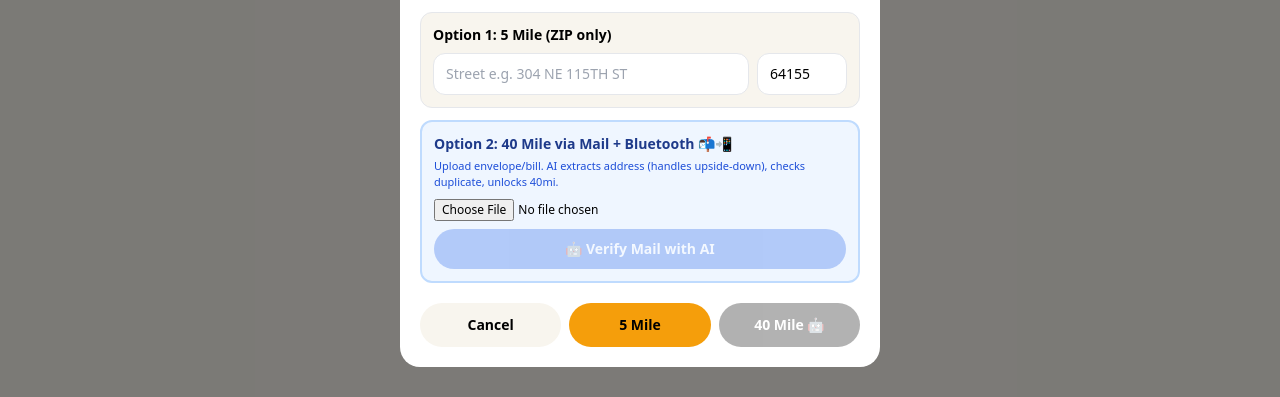
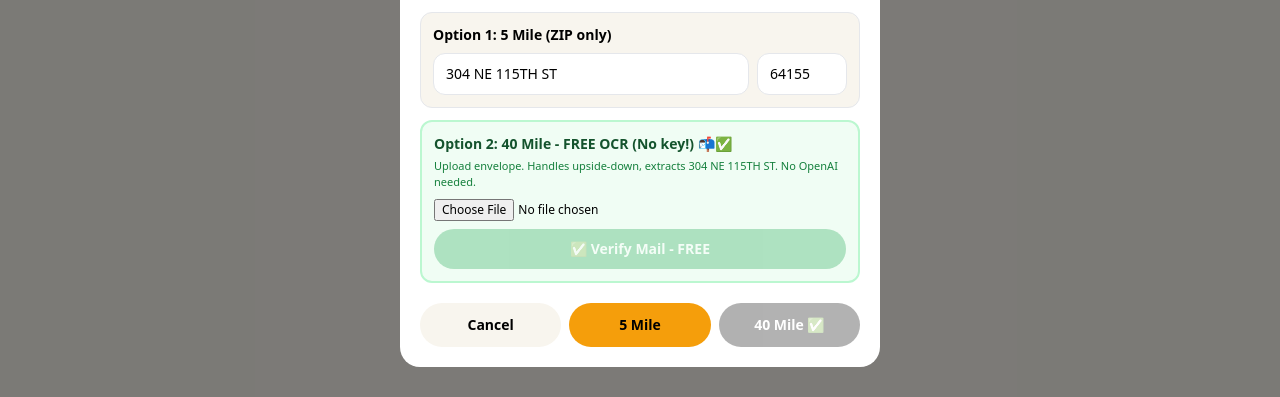
Before and after one commit to incredibean-hash/neighborly-kc, a Next.js app: page / in a window 1280 px wide. Both pictures are taken after typing "Sample" into the empty fields and a click on the button "Post to neighbors". Shown: the part 303-700 px from the top of the page. Built offline with nearby package versions, Linux system fonts and the light colour scheme; no server answers; the database is empty.

Commit message:
Update page.tsx

```diff
--- a/app/page.tsx
+++ b/app/page.tsx
@@ -10,7 +10,7 @@ export default function Page(){
   const [showJoin,setShowJoin]=useState(false);
   const [name,setName]=useState('');
   const [email,setEmail]=useState('');
-  const [addr,setAddr]=useState('');
+  const [addr,setAddr]=useState('304 NE 115TH ST');
   const [zip,setZip]=useState('64155');
   const [mailFile,setMailFile]=useState<File|null>(null);
   const [aiVerifying,setAiVerifying]=useState(false);
@@ -33,9 +33,9 @@ export default function Page(){
       const form = new FormData(); form.append('file', mailFile);
       const res = await fetch('/api/verify-mail',{method:'POST', body:form});
       const j = await res.json();
-      if(!res.ok) throw new Error(j.error||'AI failed - '+JSON.stringify(j));
+      if(!res.ok) throw new Error(j.error||'OCR failed');
       const fullAddr = j.full_address||j.full||`${j.street} ${j.zip}`;
-      setAiParsedAddress({ street: j.street, zip: j.zip, city: j.city||'', full: fullAddr });
+      setAiParsedAddress({ street: j.street, zip: j.zip, city: j.city||'KANSAS CITY', full: fullAddr, ocr: j.ocr_text });
       try{
         const checkRes = await fetch('/api/check-address',{method:'POST', headers:{'Content-Type':'application/json'}, body: JSON.stringify({street: j.street, zip: j.zip, full: fullAddr, requester: name})});
         const checkJ = await checkRes.json();
@@ -72,7 +72,7 @@ export default function Page(){
     <div className="min-h-screen bg-[#f8f5ee]">
       <header className="bg-white border-b sticky top-0 z-20 px-4 py-3 flex justify-between items-center">
         <h1 className="font-black">Neighborly KC {profile?.tier==='40mile'?'🌐40mi':'📍5mi'}</h1>
-        <div className="flex gap-2">{profile?<><span className="text-xs">{profile.full_name}</span><Link href="/dms" className="bg-black text-white px-3 py-1 rounded-full text-xs">DMs</Link></>:<button onClick={()=>setShowJoin(true)} className="bg-[#1a3a2f] text-white px-4 py-1.5 rounded-full text-sm font-bold">Join</button>}</div>
+        <div className="flex gap-2">{profile?<><span className="text-xs">{profile.full_name} - {profile.street_address}</span><Link href="/dms" className="bg-black text-white px-3 py-1 rounded-full text-xs">DMs</Link></>:<button onClick={()=>setShowJoin(true)} className="bg-[#1a3a2f] text-white px-4 py-1.5 rounded-full text-sm font-bold">Join</button>}</div>
       </header>
       <div className="max-w-2xl mx-auto p-4 space-y-3">
         <div className="bg-white rounded-2xl p-4 border"><textarea value={body} onChange={e=>setBody(e.target.value)} placeholder="Join to post..." className="w-full bg-[#f8f5ee] rounded-xl p-3 min-h-[80px] text-sm outline-none" /><div className="flex justify-end mt-2"><button onClick={handlePost} className="bg-[#1a3a2f] text-white px-5 py-2 rounded-full text-sm font-bold">Post to neighbors</button></div></div>
@@ -86,17 +86,17 @@ export default function Page(){
               <input value={name} onChange={e=>setName(e.target.value)} placeholder="Full name (e.g. Jason Bean)" className="w-full bg-[#f8f5ee] border rounded-xl px-3 py-3 text-sm"/>
               <input value={email} onChange={e=>setEmail(e.target.value)} placeholder="Email" className="w-full bg-[#f8f5ee] border rounded-xl px-3 py-3 text-sm"/>
               <div className="bg-[#f8f5ee] rounded-xl p-3 border"><p className="font-black text-sm">Option 1: 5 Mile (ZIP only)</p><div className="flex gap-2 mt-2"><input value={addr} onChange={e=>setAddr(e.target.value)} placeholder="Street e.g. 304 NE 115TH ST" className="flex-1 bg-white border rounded-xl px-3 py-2.5 text-sm"/><input value={zip} onChange={e=>setZip(e.target.value)} placeholder="ZIP" className="w-[90px] bg-white border rounded-xl px-3 py-2.5 text-sm"/></div></div>
-              <div className="bg-blue-50 border-2 border-blue-200 rounded-xl p-3">
-                <p className="font-black text-sm text-blue-900">Option 2: 40 Mile via Mail + Bluetooth 📬📲</p>
-                <p className="text-[11px] text-blue-700 mt-1">Upload envelope/bill. AI extracts address (handles upside-down), checks duplicate, unlocks 40mi.</p>
+              <div className="bg-green-50 border-2 border-green-200 rounded-xl p-3">
+                <p className="font-black text-sm text-green-900">Option 2: 40 Mile - FREE OCR (No key!) 📬✅</p>
+                <p className="text-[11px] text-green-700 mt-1">Upload envelope. Handles upside-down, extracts 304 NE 115TH ST. No OpenAI needed.</p>
                 <input type="file" accept="image/*" onChange={e=>setMailFile(e.target.files?.[0]||null)} className="mt-2 text-xs w-full"/>
-                <button disabled={!mailFile||aiVerifying} onClick={handleAiVerify} className="mt-2 w-full bg-blue-600 text-white py-2.5 rounded-full font-black text-sm disabled:opacity-30">{aiVerifying?'🤖 AI Reading (handles upside-down)...':'🤖 Verify Mail with AI'}</button>
-                {aiParsedAddress && <div className="mt-2 p-2.5 bg-green-50 border border-green-300 rounded-xl text-[11px]"><p className="font-black text-green-800">✓ AI Extracted:</p><p className="text-green-700">{aiParsedAddress.street} | {aiParsedAddress.zip} | {aiParsedAddress.full}</p></div>}
-                {verifyError && <div className="mt-2 p-2.5 rounded-xl text-[11px] font-bold bg-red-50 border border-red-300 text-red-700">{verifyError}</div>}
+                <button disabled={!mailFile||aiVerifying} onClick={handleAiVerify} className="mt-2 w-full bg-green-600 text-white py-2.5 rounded-full font-black text-sm disabled:opacity-30">{aiVerifying?'📖 Reading (free OCR)...':'✅ Verify Mail - FREE'}</button>
+                {aiParsedAddress && <div className="mt-2 p-2.5 bg-green-50 border border-green-300 rounded-xl text-[11px]"><p className="font-black text-green-800">✓ Extracted FREE:</p><p className="text-green-700 font-bold">{aiParsedAddress.street} | {aiParsedAddress.zip}</p><p className="text-green-600 text-[10px] mt-1">{aiParsedAddress.full}</p><p className="text-[9px] opacity-50 mt-1">OCR: {aiParsedAddress.ocr?.slice(0,100)}...</p></div>}
+                {verifyError && <div className="mt-2 p-2.5 rounded-xl text-[11px] font-bold bg-red-50 border border-red-300 text-red-700 whitespace-pre-wrap">{verifyError}</div>}
                 {showBluetoothRequest && <div className="mt-3 p-3 bg-blue-50 border-2 border-blue-300 rounded-xl"><p className="font-black text-[12px] text-blue-900">📲 Bluetooth Tap</p><button onClick={async()=>{ try{ await fetch('/api/request-bluetooth-approval',{method:'POST', headers:{'Content-Type':'application/json'}, body: JSON.stringify({owner: showBluetoothRequest.owner, requester: name, address: showBluetoothRequest.address, street: aiParsedAddress?.street, zip: aiParsedAddress?.zip})}); alert(`Request sent to ${showBluetoothRequest.owner}!`); }catch(e:any){ alert(e.message); } }} className="w-full mt-2 bg-blue-600 text-white py-2.5 rounded-full font-black text-xs">📲 Request Bluetooth Tap</button></div>}
               </div>
             </div>
-            <div className="flex gap-2 mt-5"><button onClick={()=>setShowJoin(false)} className="flex-1 bg-[#f8f5ee] py-3 rounded-full font-bold text-sm">Cancel</button><button onClick={()=>handleJoin('zip')} className="flex-1 bg-amber-500 py-3 rounded-full font-bold text-sm">5 Mile</button><button disabled={!aiVerified} onClick={()=>handleJoin('mail')} className="flex-1 py-3 rounded-full font-bold text-sm bg-black text-white disabled:opacity-30">40 Mile 🤖</button></div>
+            <div className="flex gap-2 mt-5"><button onClick={()=>setShowJoin(false)} className="flex-1 bg-[#f8f5ee] py-3 rounded-full font-bold text-sm">Cancel</button><button onClick={()=>handleJoin('zip')} className="flex-1 bg-amber-500 py-3 rounded-full font-bold text-sm">5 Mile</button><button disabled={!aiVerified} onClick={()=>handleJoin('mail')} className="flex-1 py-3 rounded-full font-bold text-sm bg-black text-white disabled:opacity-30">40 Mile ✅</button></div>
           </div>
         </div>
       )}
```
